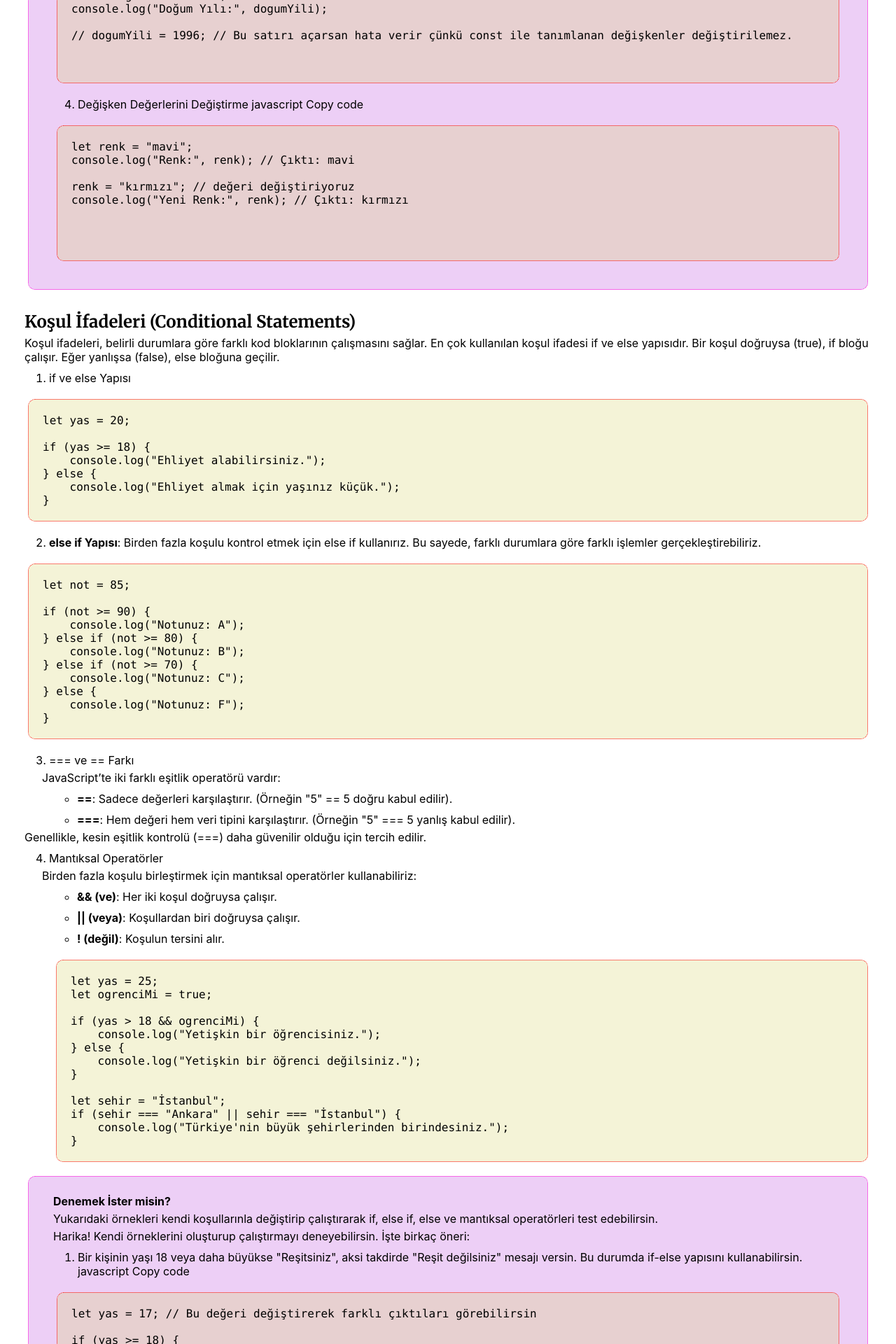
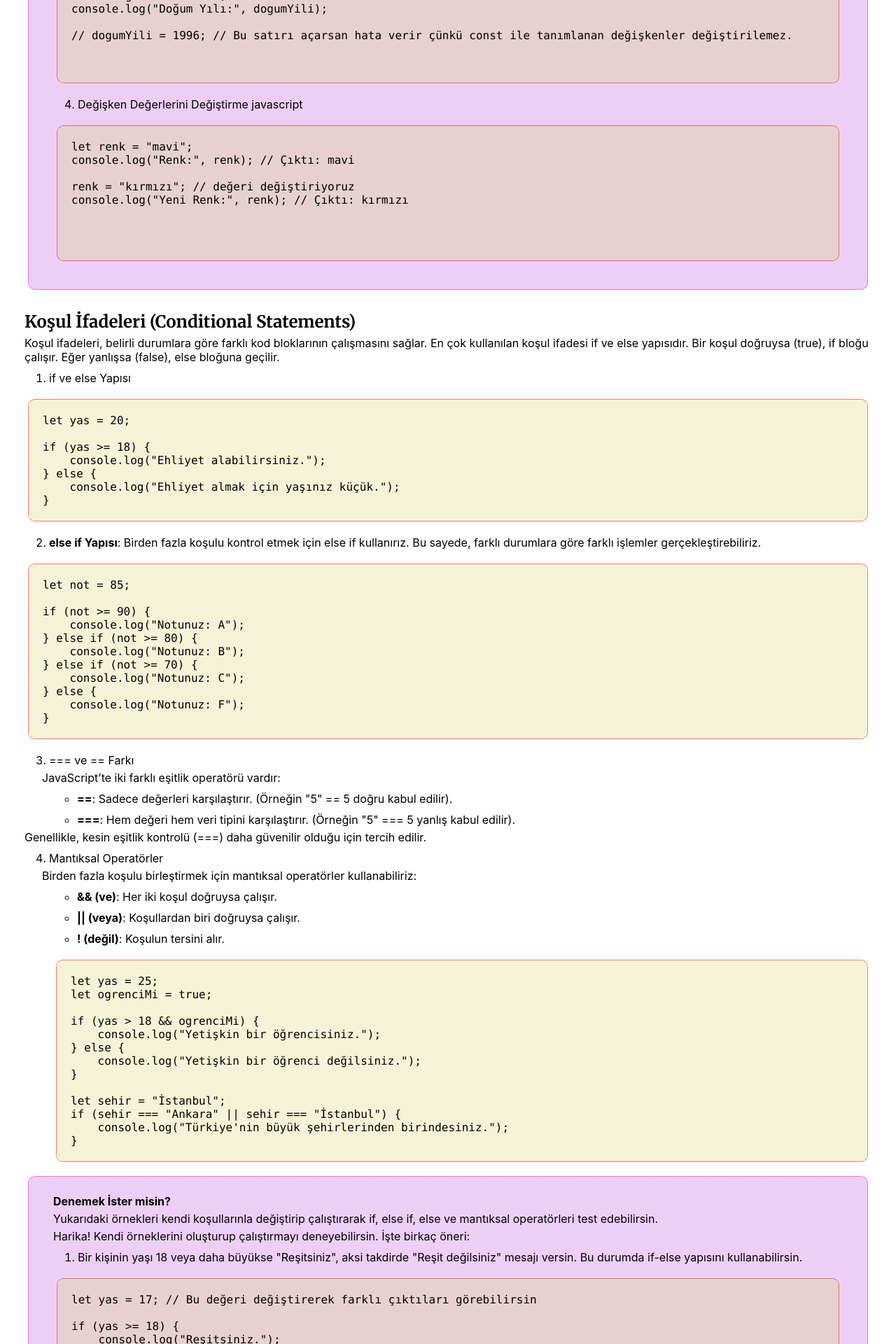
Before and after one commit to bilgekosee/BestNote, a React (Create React App) app: page /JavaScript in a window 1280 px wide. Shown: the part 3460-5380 px from the top of the page at 70% size. Built offline with nearby package versions, Linux system fonts and the light colour scheme.

Commit message:
refactor

```diff
--- a/src/Pages/JavaScript.js
+++ b/src/Pages/JavaScript.js
@@ -256,9 +256,7 @@ console.log("Doğum Yılı:", dogumYili);
               </pre>
             </div>
 
-            <li value="4">
-              Değişken Değerlerini Değiştirme javascript Copy code
-            </li>
+            <li value="4">Değişken Değerlerini Değiştirme javascript</li>
             <div className="example-css">
               <pre>
                 <code>{`let renk = "mavi";
@@ -390,7 +388,7 @@ if (sehir === "Ankara" || sehir === "İstanbul") {
             <li value="1">
               Bir kişinin yaşı 18 veya daha büyükse "Reşitsiniz", aksi takdirde
               "Reşit değilsiniz" mesajı versin. Bu durumda if-else yapısını
-              kullanabilirsin. javascript Copy code
+              kullanabilirsin.
             </li>
             <div className="example-css">
               <pre>
```
